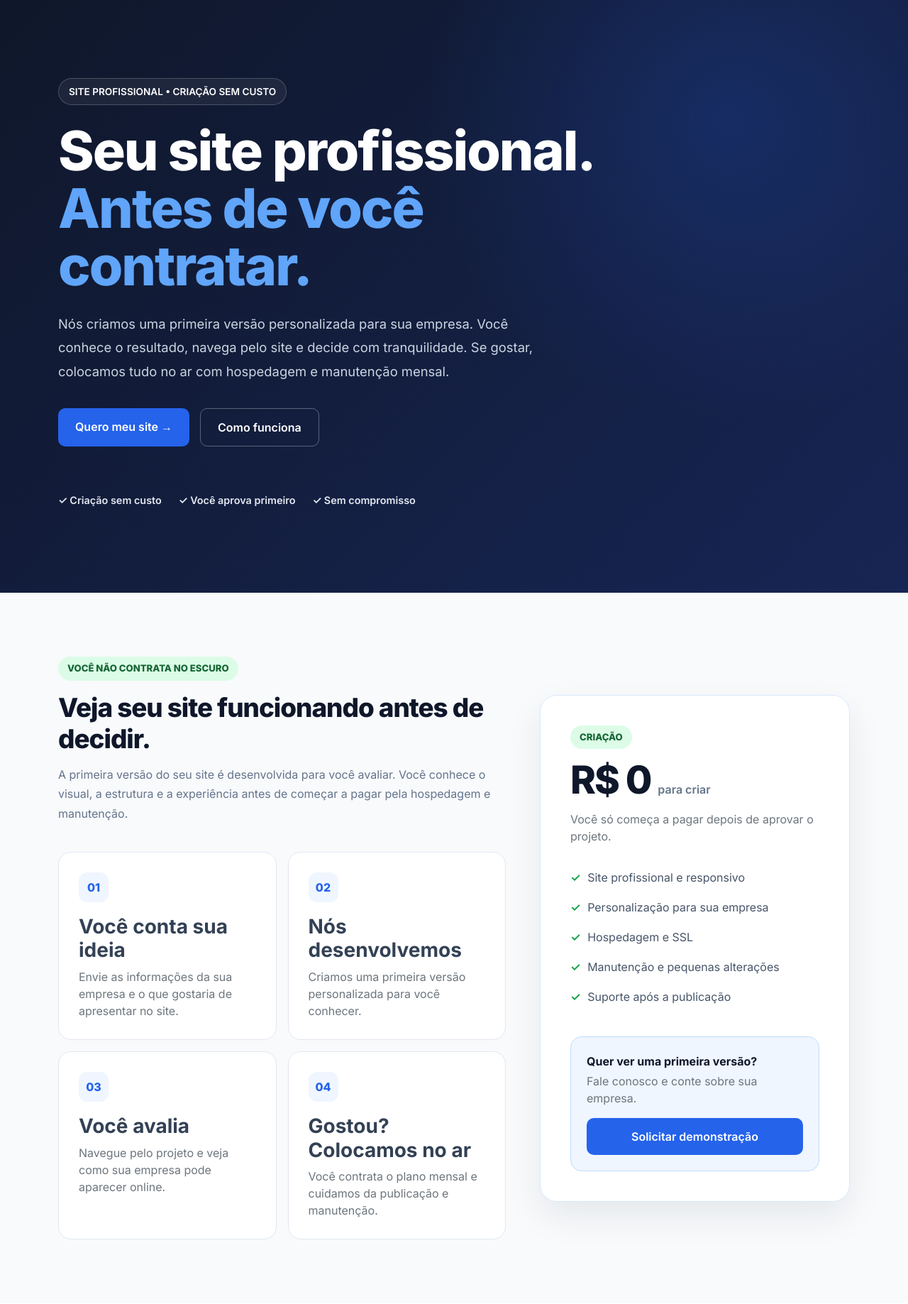
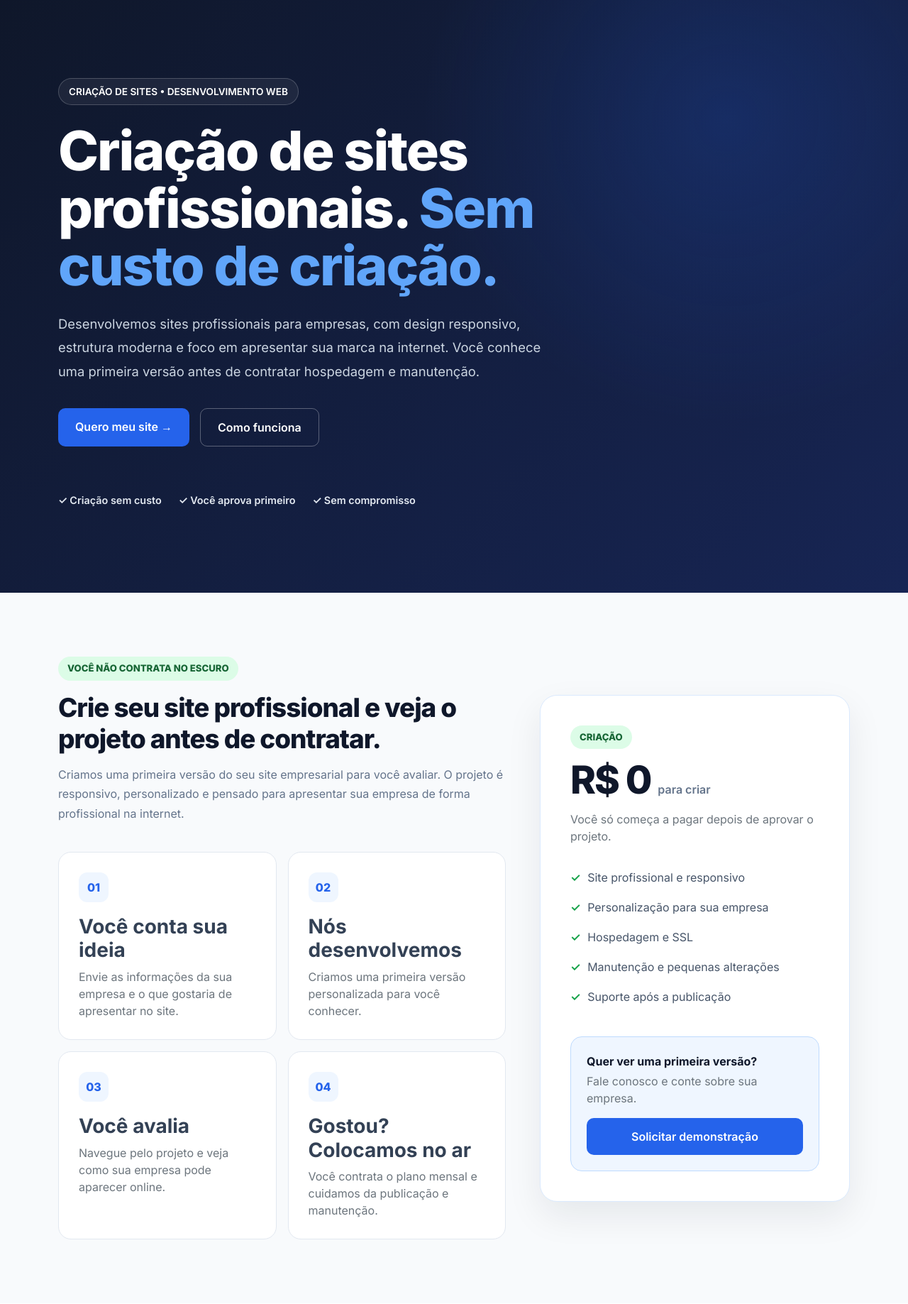
Before and after one commit to fabiurbina/fsrtech-automacao, a Django app: page / in a window 1280 px wide. Shown: the part 83-1920 px from the top of the page at 71% size. Run offline with Django 5.2, Linux system fonts and the light colour scheme.

Commit message:
Atualização estratégica

```diff
--- a/pedidos/templates/home.html
+++ b/pedidos/templates/home.html
@@ -9,9 +9,18 @@
     <meta charset="UTF-8">
     <meta name="viewport" content="width=device-width, initial-scale=1.0">
 
-    <title>FSR Tech | Criação de Sites Profissionais sem Custo de Criação</title>
+    <title>Criação de Sites Profissionais | FSR Tech</title>
 
-    <meta name="description" content="Criação de sites profissionais sem custo de criação. A FSR Tech desenvolve seu site, você aprova e só depois contrata hospedagem e manutenção.">
+    <meta name="description" content="Criação de sites profissionais para empresas. Desenvolvemos seu site sem custo de criação. Você aprova o projeto antes de contratar hospedagem e manutenção.">
+
+    <link rel="canonical" href="https://fsrtech.com.br/">
+
+    <meta name="robots" content="index, follow">
+
+    <meta property="og:title" content="Criação de Sites Profissionais | FSR Tech">
+    <meta property="og:description" content="Criação de sites profissionais para empresas. Veja uma primeira versão antes de contratar.">
+    <meta property="og:type" content="website">
+    <meta property="og:url" content="https://fsrtech.com.br/">
 
     <link rel="icon"
           type="image/png"
@@ -590,6 +599,24 @@
 </head>
 
 
+    <script type="application/ld+json">
+    {
+      "@context": "https://schema.org",
+      "@type": "ProfessionalService",
+      "name": "FSR Tech",
+      "url": "https://fsrtech.com.br/",
+      "description": "Criação de sites profissionais e desenvolvimento de soluções digitais para empresas.",
+      "areaServed": "São Paulo",
+      "serviceType": [
+        "Criação de sites profissionais",
+        "Desenvolvimento de sites",
+        "Desenvolvimento web",
+        "Hospedagem de sites",
+        "Manutenção de sites"
+      ]
+    }
+    </script>
+
 <body>
 
 
@@ -643,18 +670,18 @@
     <div class="container">
 
         <span class="hero-badge">
-            SITE PROFISSIONAL • CRIAÇÃO SEM CUSTO
+            CRIAÇÃO DE SITES • DESENVOLVIMENTO WEB
         </span>
 
         <h1>
-            Seu site profissional.
-            <span>Antes de você contratar.</span>
+            Criação de sites profissionais.
+            <span>Sem custo de criação.</span>
         </h1>
 
         <p class="hero-description">
-            Nós criamos uma primeira versão personalizada para sua empresa.
-            Você conhece o resultado, navega pelo site e decide com tranquilidade.
-            Se gostar, colocamos tudo no ar com hospedagem e manutenção mensal.
+            Desenvolvemos sites profissionais para empresas, com design responsivo,
+            estrutura moderna e foco em apresentar sua marca na internet.
+            Você conhece uma primeira versão antes de contratar hospedagem e manutenção.
         </p>
 
         <div class="hero-buttons">
@@ -698,13 +725,13 @@
                 <span class="offer-badge">VOCÊ NÃO CONTRATA NO ESCURO</span>
 
                 <h2 class="section-title">
-                    Veja seu site funcionando antes de decidir.
+                    Crie seu site profissional e veja o projeto antes de contratar.
                 </h2>
 
                 <p class="section-subtitle">
-                    A primeira versão do seu site é desenvolvida para você avaliar.
-                    Você conhece o visual, a estrutura e a experiência antes de começar
-                    a pagar pela hospedagem e manutenção.
+                    Criamos uma primeira versão do seu site empresarial para você avaliar.
+                    O projeto é responsivo, personalizado e pensado para apresentar
+                    sua empresa de forma profissional na internet.
                 </p>
 
                 <div class="row g-3 mt-4">
@@ -801,6 +828,64 @@
 
 
 <!-- =========================
+     SEO / INTENÇÃO DE PESQUISA
+========================= -->
+
+<section class="section">
+    <div class="container">
+
+        <div class="row g-5 align-items-center">
+
+            <div class="col-lg-7">
+                <h2 class="section-title">
+                    Desenvolvimento de sites para empresas
+                </h2>
+
+                <p class="section-subtitle mb-4">
+                    A FSR Tech desenvolve sites profissionais para pequenas empresas,
+                    profissionais e negócios que precisam de uma presença digital
+                    moderna, rápida e responsiva.
+                </p>
+
+                <p class="text-secondary" style="line-height:1.8;">
+                    Se você procura uma empresa para criar seu site profissional,
+                    podemos desenvolver uma solução personalizada para apresentar
+                    seus serviços, produtos, informações de contato e canais de
+                    atendimento.
+                </p>
+
+                <p class="text-secondary mb-0" style="line-height:1.8;">
+                    O site funciona em celular, tablet e computador e pode ser
+                    estruturado de acordo com a identidade e os objetivos da sua
+                    empresa.
+                </p>
+            </div>
+
+            <div class="col-lg-5">
+                <div class="offer-card">
+                    <span class="offer-badge">SITE EMPRESARIAL</span>
+
+                    <h3 class="fw-bold mb-3">
+                        Uma presença profissional na internet
+                    </h3>
+
+                    <ul class="offer-list">
+                        <li>Design moderno e responsivo</li>
+                        <li>Site para celular e computador</li>
+                        <li>Estrutura personalizada</li>
+                        <li>Botão de WhatsApp e contato</li>
+                        <li>Hospedagem e manutenção</li>
+                    </ul>
+                </div>
+            </div>
+
+        </div>
+
+    </div>
+</section>
+
+
+<!-- =========================
      SERVIÇOS
 ========================= -->
 
@@ -811,7 +896,7 @@
         <div class="mb-5">
 
             <h2 class="section-title">
-                Também desenvolvemos soluções sob medida
+                Além do site, tecnologia para sua empresa
             </h2>
 
             <p class="section-subtitle">
@@ -1255,7 +1340,7 @@
 
         <br>
 
-        Sites profissionais • Hospedagem • Manutenção
+        Criação de Sites • Desenvolvimento Web • Tecnologia
 
         <div class="mt-2">
 
```
